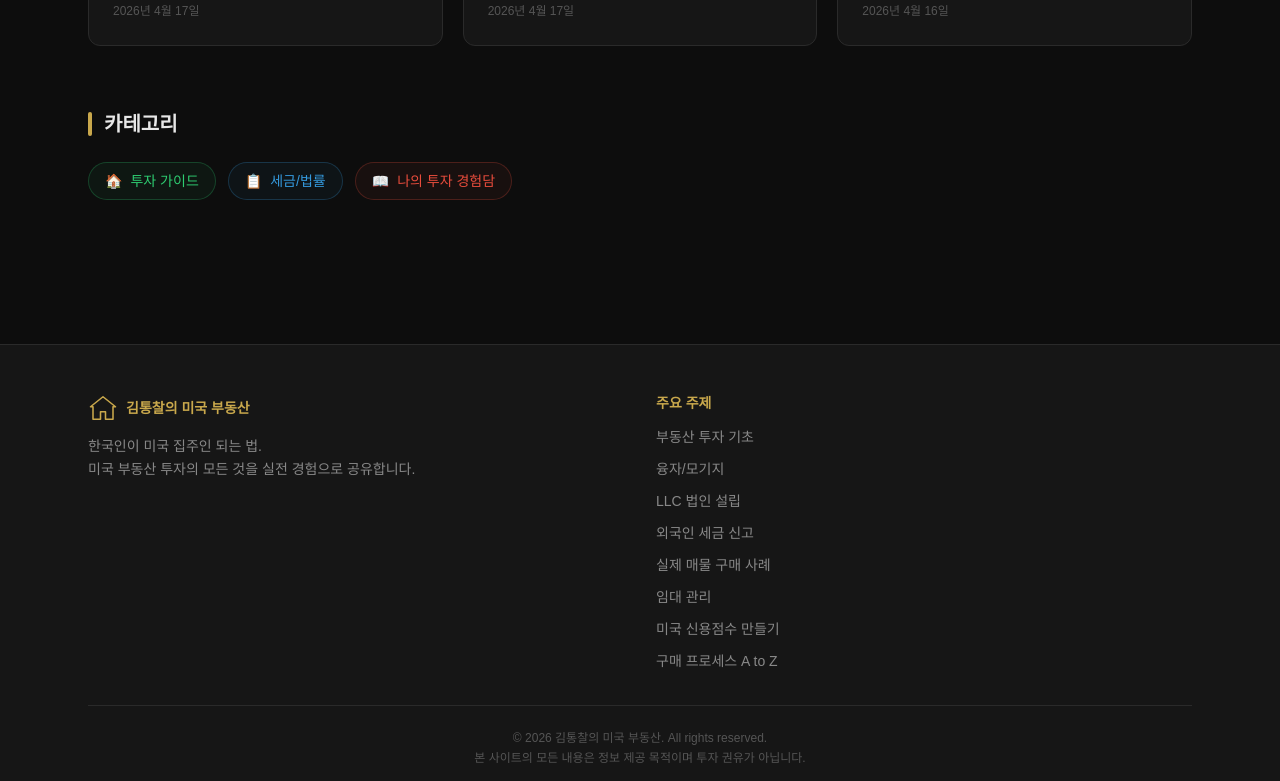
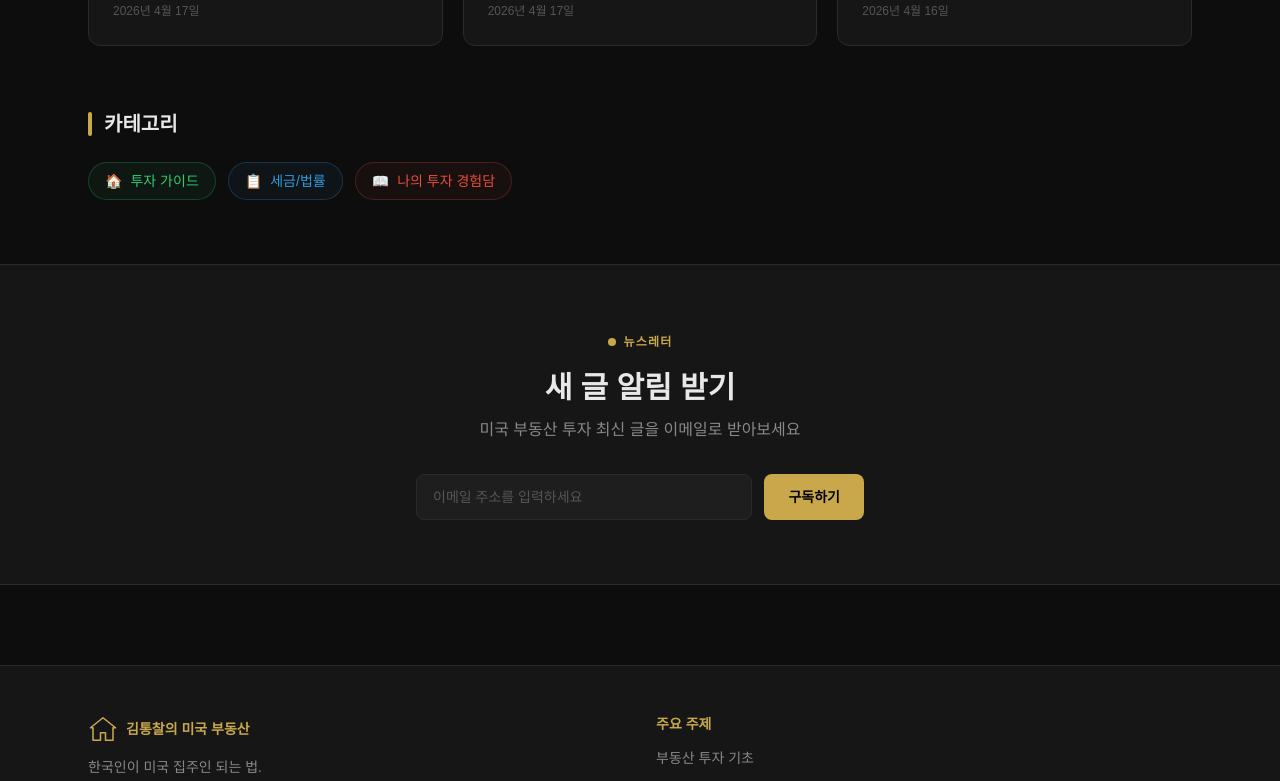
Before and after one commit to kimkim2026/kiminvestment, a Next.js app: page / in a window 1280 px wide. Shown: the part 2000-2781 px from the top of the page. Built offline with nearby package versions, Linux system fonts and the light colour scheme.

Commit message:
Mailchimp 이메일 구독 기능 추가

```diff
--- /dev/null
+++ b/app/api/subscribe/route.ts
@@ -0,0 +1,39 @@
+import { NextRequest, NextResponse } from "next/server";
+
+export async function POST(req: NextRequest) {
+  const { email } = await req.json();
+
+  if (!email || !/^[^\s@]+@[^\s@]+\.[^\s@]+$/.test(email)) {
+    return NextResponse.json({ error: "유효하지 않은 이메일입니다" }, { status: 400 });
+  }
+
+  const apiKey = process.env.MAILCHIMP_API_KEY;
+  const audienceId = process.env.MAILCHIMP_AUDIENCE_ID;
+  const serverPrefix = process.env.MAILCHIMP_SERVER_PREFIX;
+
+  const url = `https://${serverPrefix}.api.mailchimp.com/3.0/lists/${audienceId}/members`;
+
+  const response = await fetch(url, {
+    method: "POST",
+    headers: {
+      Authorization: `Basic ${Buffer.from(`anystring:${apiKey}`).toString("base64")}`,
+      "Content-Type": "application/json",
+    },
+    body: JSON.stringify({
+      email_address: email,
+      status: "subscribed",
+    }),
+  });
+
+  const data = await response.json();
+
+  if (response.ok) {
+    return NextResponse.json({ success: true });
+  }
+
+  if (data.title === "Member Exists") {
+    return NextResponse.json({ error: "already_subscribed" }, { status: 400 });
+  }
+
+  return NextResponse.json({ error: "failed" }, { status: 500 });
+}
--- a/app/layout.tsx
+++ b/app/layout.tsx
@@ -3,6 +3,7 @@ import { Geist, Geist_Mono } from "next/font/google";
 import "./globals.css";
 import Header from "@/components/Header";
 import Footer from "@/components/Footer";
+import NewsletterSection from "@/components/NewsletterSection";
 
 const geistSans = Geist({
   variable: "--font-geist-sans",
@@ -68,6 +69,7 @@ export default function RootLayout({
       >
         <Header />
         <main>{children}</main>
+        <NewsletterSection />
         <Footer />
       </body>
     </html>
--- /dev/null
+++ b/components/NewsletterSection.tsx
@@ -0,0 +1,102 @@
+"use client";
+
+import { useState } from "react";
+
+export default function NewsletterSection() {
+  const [email, setEmail] = useState("");
+  const [status, setStatus] = useState<"idle" | "loading" | "success" | "already" | "error">("idle");
+
+  async function handleSubmit(e: React.FormEvent) {
+    e.preventDefault();
+    setStatus("loading");
+
+    try {
+      const res = await fetch("/api/subscribe", {
+        method: "POST",
+        headers: { "Content-Type": "application/json" },
+        body: JSON.stringify({ email }),
+      });
+      const data = await res.json();
+
+      if (res.ok) {
+        setStatus("success");
+        setEmail("");
+      } else if (data.error === "already_subscribed") {
+        setStatus("already");
+      } else {
+        setStatus("error");
+      }
+    } catch {
+      setStatus("error");
+    }
+  }
+
+  const MESSAGE: Record<string, { text: string; color: string }> = {
+    success: { text: "구독해 주셔서 감사합니다! 새 글이 올라오면 알려드릴게요 😊", color: "#2ecc71" },
+    already: { text: "이미 구독 중이신 이메일입니다", color: "#C9A84C" },
+    error: { text: "오류가 발생했습니다. 다시 시도해 주세요", color: "#e74c3c" },
+  };
+
+  return (
+    <section
+      style={{ background: "var(--surface)", borderTop: "1px solid var(--border)", borderBottom: "1px solid var(--border)" }}
+      className="py-16 px-4"
+    >
+      <div className="max-w-2xl mx-auto text-center">
+        <div className="inline-flex items-center gap-2 mb-5">
+          <div style={{ background: "#C9A84C", width: 8, height: 8 }} className="rounded-full" />
+          <span style={{ color: "#C9A84C" }} className="text-xs font-semibold uppercase tracking-widest">
+            뉴스레터
+          </span>
+        </div>
+
+        <h2 className="text-2xl md:text-3xl font-bold mb-3" style={{ color: "var(--foreground)" }}>
+          새 글 알림 받기
+        </h2>
+        <p className="text-sm md:text-base mb-8" style={{ color: "#888" }}>
+          미국 부동산 투자 최신 글을 이메일로 받아보세요
+        </p>
+
+        {status === "success" ? (
+          <p className="font-semibold text-base" style={{ color: "#2ecc71" }}>
+            {MESSAGE.success.text}
+          </p>
+        ) : (
+          <form
+            onSubmit={handleSubmit}
+            className="flex flex-col sm:flex-row gap-3 max-w-md mx-auto"
+          >
+            <input
+              type="email"
+              value={email}
+              onChange={(e) => setEmail(e.target.value)}
+              placeholder="이메일 주소를 입력하세요"
+              required
+              disabled={status === "loading"}
+              style={{
+                background: "#1e1e1e",
+                border: "1px solid var(--border)",
+                color: "var(--foreground)",
+              }}
+              className="flex-1 px-4 py-3 rounded-lg text-sm outline-none focus:border-[#C9A84C] transition-colors placeholder:text-[#555] disabled:opacity-60"
+            />
+            <button
+              type="submit"
+              disabled={status === "loading"}
+              style={{ background: "#C9A84C", color: "#000" }}
+              className="px-6 py-3 rounded-lg text-sm font-semibold hover:opacity-90 transition-opacity disabled:opacity-60 whitespace-nowrap cursor-pointer"
+            >
+              {status === "loading" ? "처리 중..." : "구독하기"}
+            </button>
+          </form>
+        )}
+
+        {(status === "already" || status === "error") && MESSAGE[status] && (
+          <p className="mt-4 text-sm font-medium" style={{ color: MESSAGE[status].color }}>
+            {MESSAGE[status].text}
+          </p>
+        )}
+      </div>
+    </section>
+  );
+}
```
